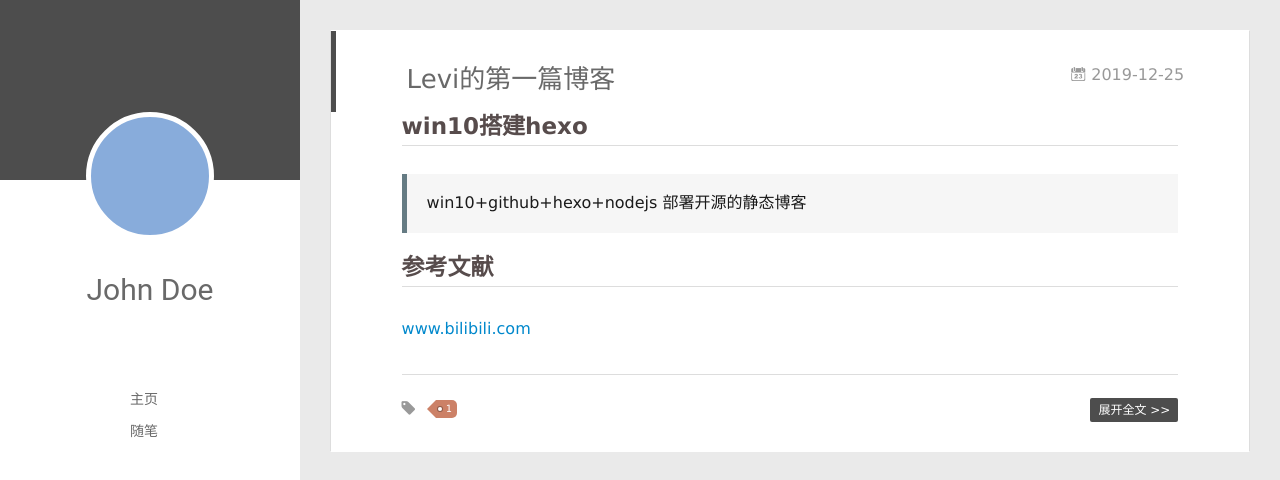
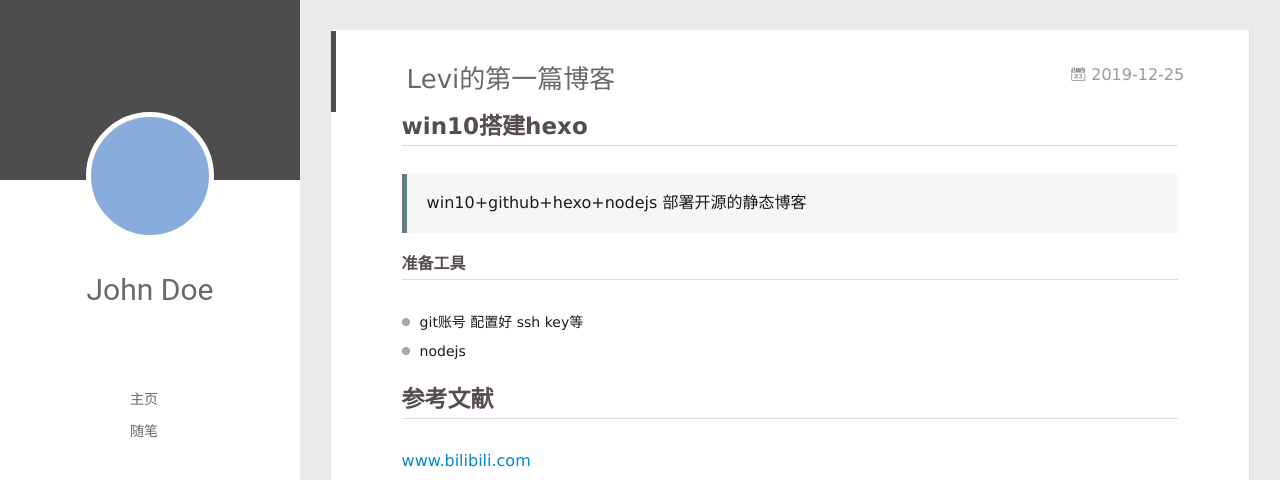
Before and after one commit to Levi-dong/Levi-dong.github.io, a plain HTML site: page index.html in a window 1280 px wide. Shown: the top 480 px of the page. Drawn offline with Linux system fonts and the light colour scheme; no server answers.

Commit message:
Site updated: 2019-12-25 01:30:19

```diff
--- a/index.html
+++ b/index.html
@@ -175,6 +175,10 @@
         <h2 id="win10搭建hexo"><a href="#win10搭建hexo" class="headerlink" title="win10搭建hexo"></a>win10搭建hexo</h2><blockquote>
 <p>win10+github+hexo+nodejs 部署开源的静态博客</p>
 </blockquote>
+<h5 id="准备工具"><a href="#准备工具" class="headerlink" title="准备工具"></a>准备工具</h5><ul>
+<li>git账号 配置好 ssh key等</li>
+<li>nodejs</li>
+</ul>
 <h2 id="参考文献"><a href="#参考文献" class="headerlink" title="参考文献"></a>参考文献</h2><p><a href="http://www.bilibili.com" target="_blank" rel="noopener">www.bilibili.com</a></p>
 
 
```
Also changed, not shown: 2019/12/25/Levi的第一篇blog/index.html (+7 -3 lines).
